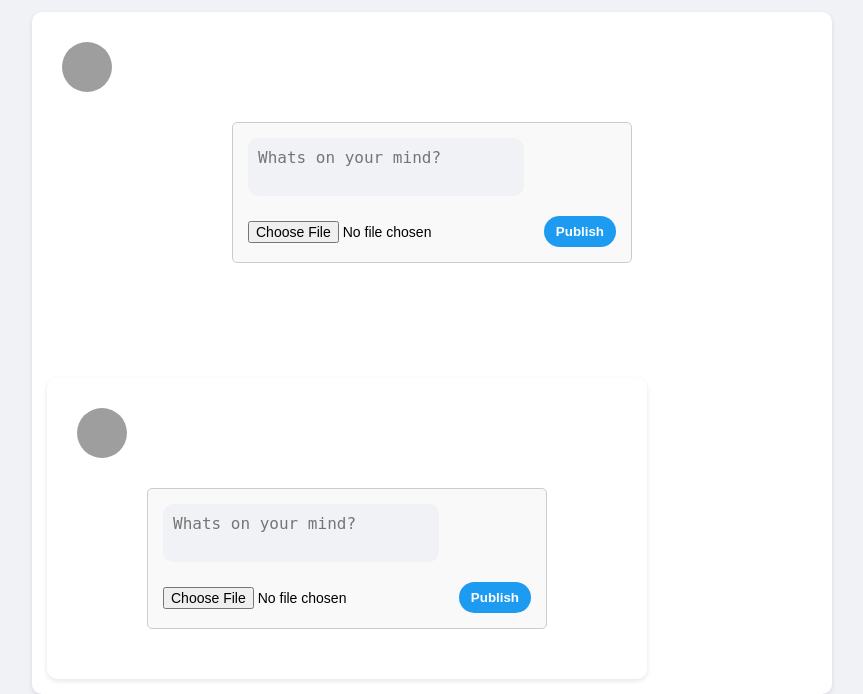
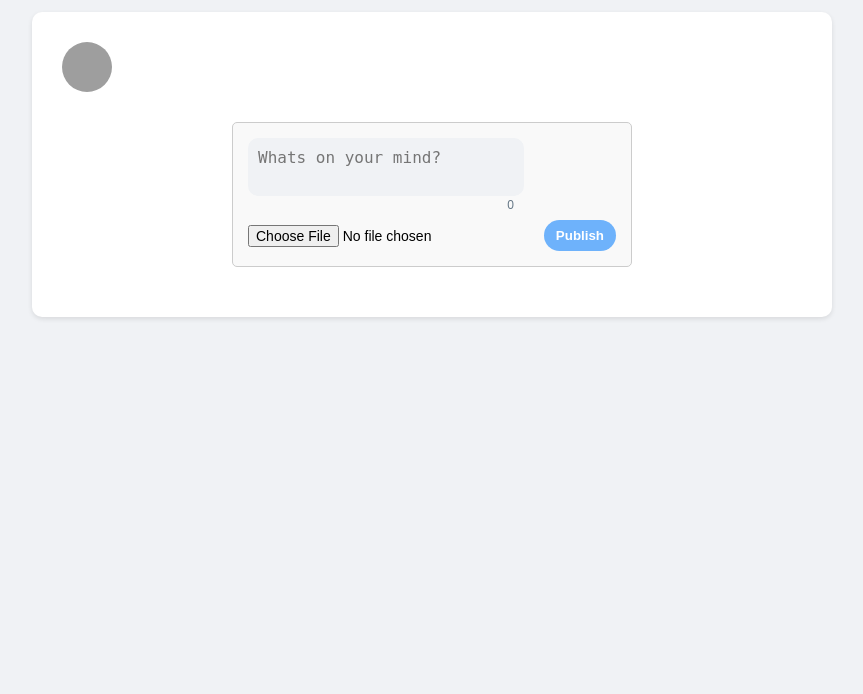
Before and after one commit to jeezdredd/social-media-platform, a PHP site: page /posts.php in a window 1280 px wide. Shown: the part 152-846 px from the top of the page, without its empty margins (208-1071 px from the left). After the commit the page ends 471 px from the top, so only its background shows below. Run offline with PHP 8.4, Linux system fonts and the light colour scheme; the visitor is signed in with stand-in values (Sample User, id 1); data that the repository does not hold is empty; grey boxes are pictures that could not be loaded.

Commit message:
Add char counter in form. Fix bug in registration

```diff
--- a/js/comment.js
+++ b/js/comment.js
@@ -83,3 +83,26 @@ document.addEventListener("DOMContentLoaded", function () {
         });
     });
 });
+
+const textArea = document.querySelector(".post-input__area>textarea");
+const charCounter = document.querySelector(".post-input__area>.post-input__counter");
+const publishBtn = document.querySelector(".post-actions>button");
+
+if (textArea.value.length === 0) {
+    publishBtn.disabled = true;
+    publishBtn.classList.add("disabled");
+}
+
+textArea.addEventListener("input", function (e) {
+    const currentLength = e.currentTarget.value.length;
+    charCounter.textContent = currentLength + "/255";
+
+    if (currentLength > 0 && currentLength <= 255) {
+        publishBtn.disabled = false;
+        publishBtn.classList.remove("disabled");
+    } else {
+        publishBtn.disabled = true;
+        publishBtn.classList.add("disabled");
+    }
+
+});
--- a/js/register.js
+++ b/js/register.js
@@ -8,7 +8,7 @@ async function register() {
         return;
     }
 
-    const response = await fetch('/dmuk-coursework/acchandlers/register.php', {
+    const response = await fetch('/dmuk-coursework/auth/register.php', {
         method: "POST",
         headers: { "Content-Type": "application/x-www-form-urlencoded" },
         body: `username=${encodeURIComponent(username)}&email=${encodeURIComponent(email)}&password=${encodeURIComponent(password)}`
--- a/posts.php
+++ b/posts.php
@@ -96,25 +96,15 @@ $posts = $stmt->fetchAll(PDO::FETCH_ASSOC);
 
     <!-- publish post form -->
     <div class="feed-container">
-        <div class="post-form">
-            <img src="<?= htmlspecialchars($user['profile_pic'] ?: 'upload/default.jpg') ?>" class="avatar"
-                 alt="avatar">
-            <form action="acchandlers/post.php" method="POST" enctype="multipart/form-data" class="post-input">
-                <textarea name="content" placeholder="Whats on your mind?" required></textarea>
-                <div class="post-actions">
-                    <input type="file" name="image">
-                    <button type="submit">Publish</button>
-                </div>
-            </form>
-        </div>
-
         <!-- publish post form -->
-        <div class="feed-container">
             <div class="post-form">
                 <img src="<?= htmlspecialchars($user['profile_pic'] ?: 'upload/default.jpg') ?>" class="avatar"
                      alt="avatar">
                 <form action="acchandlers/post.php" method="POST" enctype="multipart/form-data" class="post-input">
-                    <textarea name="content" placeholder="Whats on your mind?" required></textarea>
+                    <div class="post-input__area">
+                        <textarea name="content" placeholder="Whats on your mind?" required></textarea>
+                        <div class="post-input__counter">0</div>
+                    </div>
                     <div class="post-actions">
                         <input type="file" name="image">
                         <button type="submit">Publish</button>
@@ -184,8 +174,6 @@ $posts = $stmt->fetchAll(PDO::FETCH_ASSOC);
                 <?php endforeach; ?>
             </div>
 
-        </div>
-
         <?php
         if ($totalPosts >= $limit) {
             echo '<button class="more" data-limit="' . $limit . '">Load more</button>';
--- a/styles/styles.css
+++ b/styles/styles.css
@@ -286,9 +286,21 @@ button.more {
     gap: 10px;
 }
 
+.post-input__area {
+    position: relative;
+    width: 75%;
+}
+
+.post-input__counter {
+    position: absolute;
+    right: 10px;
+    bottom: -12px;
+    font-size: 12px;
+    color: #657786;
+}
 
 .post-input textarea {
-    width: 75%;
+    width: 100%;
     border: none;
     outline: none;
     font-size: 16px;
@@ -432,7 +444,7 @@ button:hover {
         min-width: unset;
     }
 
-    .post-input textarea {
+    .post-input__area {
         width: 100%;
     }
 
@@ -468,6 +480,11 @@ button:hover {
     animation: closeMenu 300ms ease-in-out forwards;
 }
 
+.disabled {
+    background-color: #6eb2fb !important;
+    cursor: not-allowed !important;
+}
+
 @keyframes openMenu {
     from {
         opacity: 0;
```
